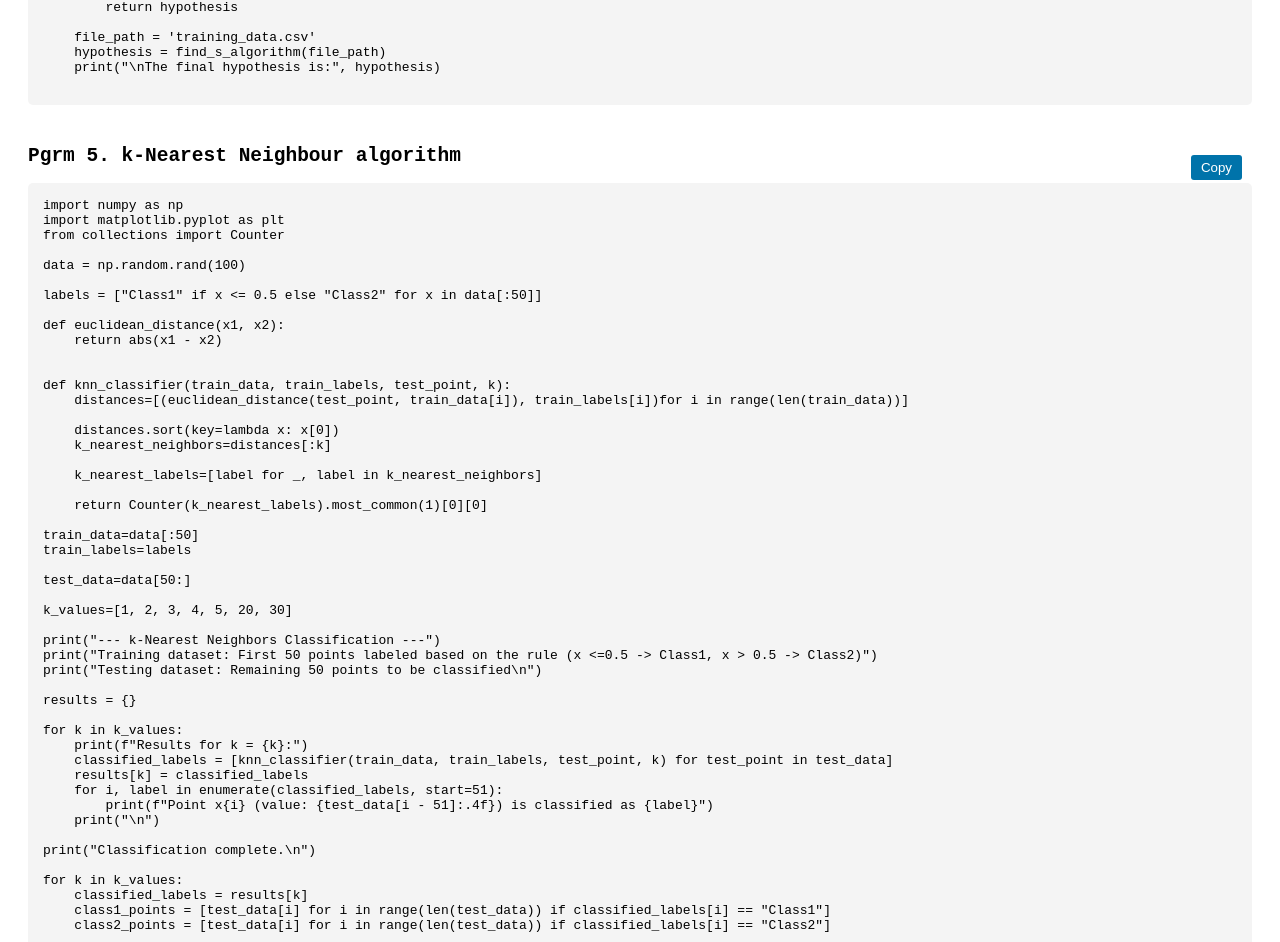
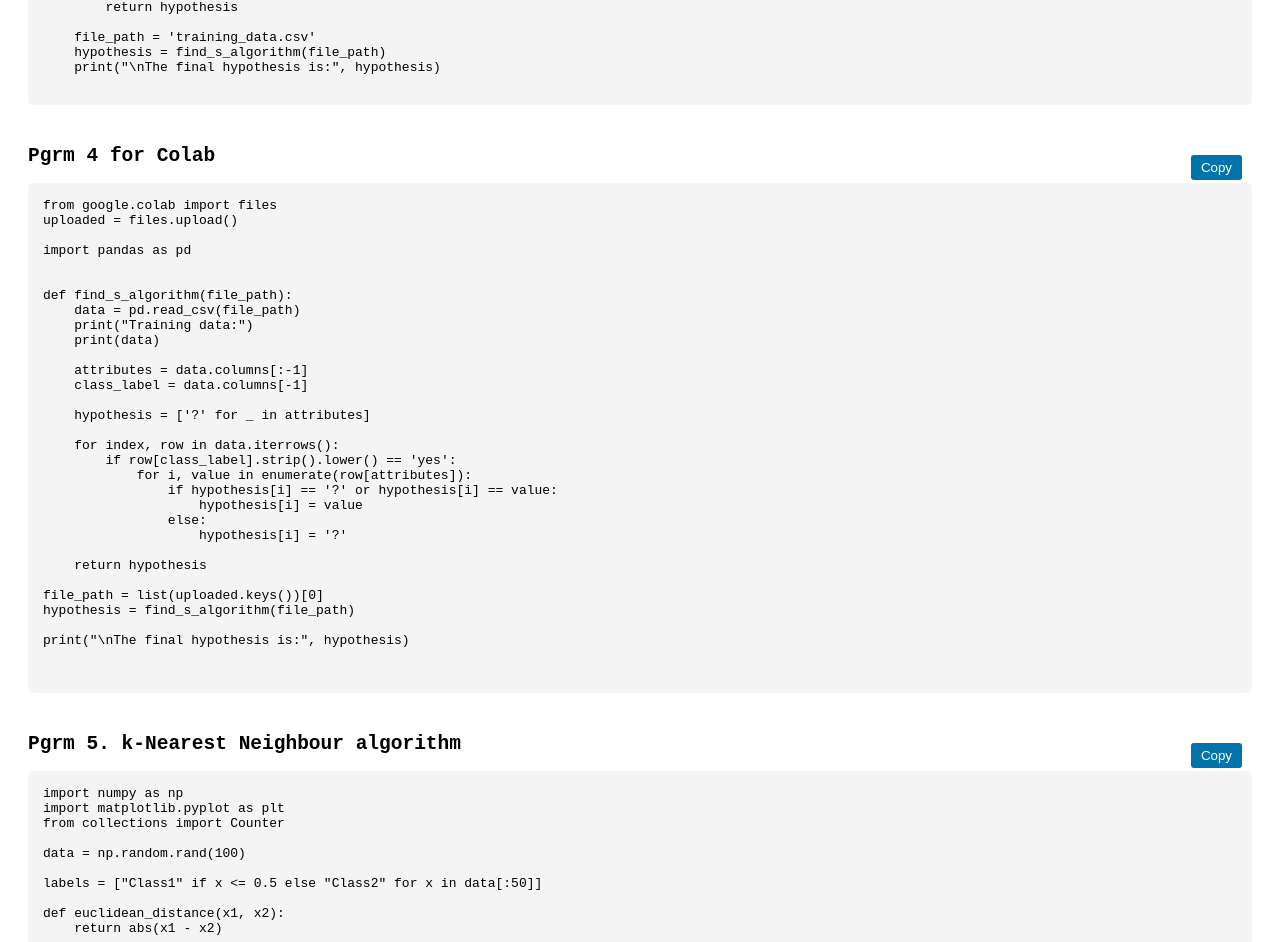
Before and after one commit to nikilvijay46/Programs, a plain HTML site: page index.html in a window 1280 px wide. Shown: the part 2192-3134 px from the top of the page. Drawn offline with Linux system fonts and the light colour scheme.

Commit message:
Update index.html

```diff
--- a/index.html
+++ b/index.html
@@ -185,6 +185,44 @@ plt.show()
     file_path = 'training_data.csv'
     hypothesis = find_s_algorithm(file_path)
     print("\nThe final hypothesis is:", hypothesis)
+          </pre>
+    </div>
+
+        <div class="code-block">
+        <h2>Pgrm 4 for Colab</h2>
+        <button class="copy-btn" onclick="copyCode('code4')">Copy</button>
+        <pre id="code4">
+from google.colab import files
+uploaded = files.upload()
+
+import pandas as pd
+
+
+def find_s_algorithm(file_path):
+    data = pd.read_csv(file_path)
+    print("Training data:")
+    print(data)
+
+    attributes = data.columns[:-1]
+    class_label = data.columns[-1]
+
+    hypothesis = ['?' for _ in attributes]
+
+    for index, row in data.iterrows():
+        if row[class_label].strip().lower() == 'yes':
+            for i, value in enumerate(row[attributes]):
+                if hypothesis[i] == '?' or hypothesis[i] == value:
+                    hypothesis[i] = value
+                else:
+                    hypothesis[i] = '?'
+
+    return hypothesis
+
+file_path = list(uploaded.keys())[0]
+hypothesis = find_s_algorithm(file_path)
+
+print("\nThe final hypothesis is:", hypothesis)
+
           </pre>
     </div>
 
```
